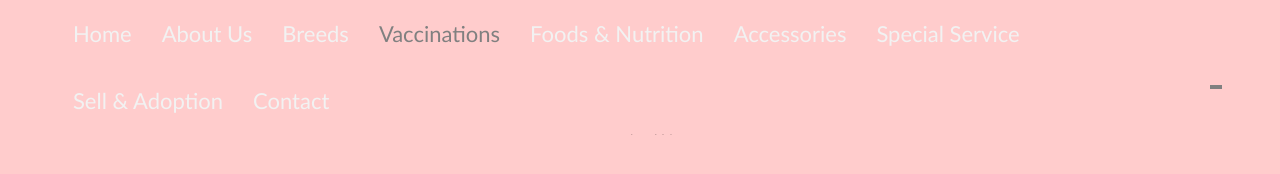
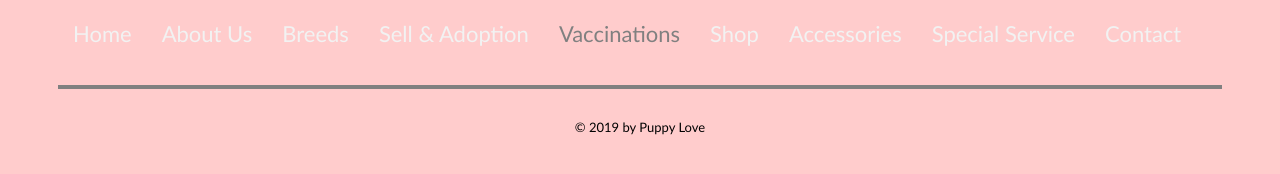
Before and after one commit to stharazu/web1_Final_Project, a plain HTML site: page Vaccinations.html in a window 1280 px wide. Drawn offline with Linux system fonts and the light colour scheme.

Commit message:
Update Vaccinations.html

```diff
--- a/Vaccinations.html
+++ b/Vaccinations.html
@@ -1,5 +1,5 @@
 <!DOCTYPE HTML>
-<!--updated on 13th July.(Kelsi)-->
+<!--updated on 20th July.(Kelsi)-->
 <html>
 <head>
   <title>Vaccinations &hearts; Puppy Love</title>
@@ -41,11 +41,11 @@ width:90%}
         <a href="index.html">Home</a>
         <a href="About Us.html">About Us</a>
         <a href="Breeds.html">Breeds</a>
+        <a href="Sell Adoption">Sell & Adoption</a>
         <a class="active" href="Vaccinations.html">Vaccinations</a>
-        <a href="Foods & Nutrition.html">Foods & Nutrition</a>
+        <a href="Shop.html">Shop</a>
         <a href="Accessories.html">Accessories</a>
         <a href="Special Service.html">Special Service</a>
-        <a href="Sell Adoption">Sell & Adoption</a>
         <a href="Contact.html">Contact</a>
     </div>
 <hr style="border: 2px solid gray;">
```
